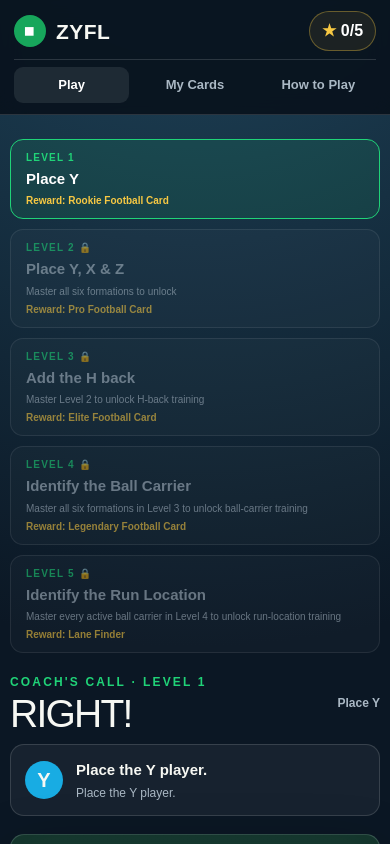
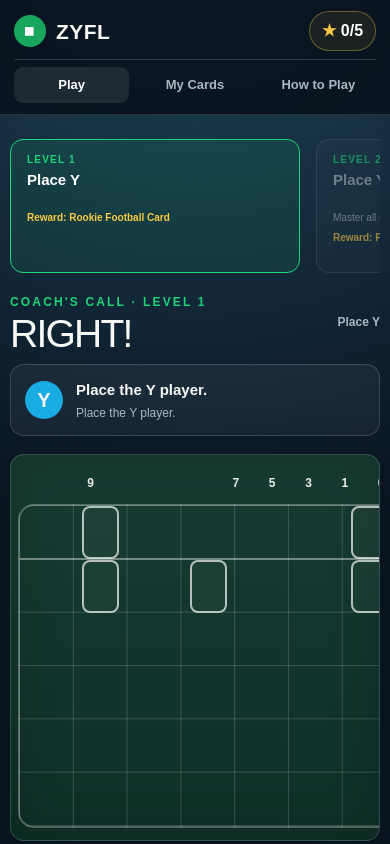
Before and after one commit to csandersge/zyfl-formation-lab, a Next.js app: page / in a window 390 px wide. Shown: the top 844 px of the page. Built offline with nearby package versions, Linux system fonts and the light colour scheme.

Commit message:
Add responsive level selector

```diff
--- a/app/globals.css
+++ b/app/globals.css
@@ -32,14 +32,22 @@ nav button:hover, nav button.nav-active { color: white; background: rgba(255,255
 .celebration { position: fixed; z-index: 50; top: 92px; left: 50%; transform: translateX(-50%); display: flex; align-items: center; gap: 10px; padding: 13px 20px; border: 1px solid rgba(247,200,67,.55); border-radius: 999px; color: #082116; background: var(--gold); box-shadow: 0 16px 45px rgba(0,0,0,.35); font-weight: 900; animation: celebration-in .32s ease-out; }
 .celebration span { font-size: 20px; }
 @keyframes celebration-in { from { opacity: 0; transform: translate(-50%, -18px) scale(.9); } }
-.phase-selector { display: grid; grid-template-columns: repeat(5, 1fr); gap: 10px; width: min(1180px, 100%); margin: 0 auto 28px; }
-.phase-selector button { position: relative; min-height: 62px; display: grid; gap: 3px; padding: 10px 15px; border: 1px solid var(--line); border-radius: 13px; color: var(--muted); background: rgba(255,255,255,.04); text-align: left; cursor: pointer; }
-.phase-selector button:hover:not(:disabled), .phase-selector button.phase-active { border-color: var(--green-bright); color: white; background: rgba(32,211,120,.1); }
-.phase-selector button:disabled { cursor: not-allowed; opacity: .58; }
-.phase-selector span { color: var(--green-bright); font-size: 10px; font-weight: 900; letter-spacing: .12em; text-transform: uppercase; }
-.phase-selector b { font-size: 15px; }
-.phase-selector small { color: var(--muted); font-size: 10px; }
-.phase-selector .phase-reward { color: var(--gold); font-weight: 800; }
+.level-selector { width: min(1180px, 100%); display: grid; grid-template-columns: 42px minmax(0, 1fr) 42px; align-items: stretch; gap: 10px; margin: 0 auto 28px; overflow: hidden; }
+.level-scroll-viewport { min-width: 0; overflow-x: auto; overscroll-behavior-inline: contain; scroll-snap-type: inline mandatory; scroll-behavior: smooth; scrollbar-width: none; }
+.level-scroll-viewport::-webkit-scrollbar { display: none; }
+.level-scroll-track { width: max-content; min-width: 100%; display: flex; gap: 16px; }
+.level-card { position: relative; flex: 0 0 clamp(240px, 22vw, 320px); min-height: 88px; display: grid; align-content: start; gap: 5px; padding: 12px 16px; border: 1px solid var(--line); border-radius: 13px; color: var(--muted); background: rgba(255,255,255,.04); text-align: left; cursor: pointer; scroll-snap-align: start; }
+.level-card:hover:not(:disabled), .level-card.phase-active { border-color: var(--green-bright); color: white; background: rgba(32,211,120,.1); }
+.level-card:focus-visible, .level-scroll-button:focus-visible { outline: 3px solid var(--gold); outline-offset: 2px; }
+.level-card:disabled { cursor: not-allowed; opacity: .58; }
+.level-card > span { color: var(--green-bright); font-size: 10px; font-weight: 900; letter-spacing: .12em; text-transform: uppercase; }
+.level-card b { min-height: 2.2em; font-size: 15px; line-height: 1.1; }
+.level-card small { color: var(--muted); font-size: 10px; }
+.level-card .phase-reward { color: var(--gold); font-weight: 800; }
+.level-scroll-button { width: 42px; min-height: 88px; display: grid; place-items: center; padding: 0; border: 1px solid var(--line); border-radius: 13px; color: white; background: rgba(255,255,255,.06); cursor: pointer; }
+.level-scroll-button span { font-size: 31px; line-height: 1; transform: translateY(-1px); }
+.level-scroll-button:hover:not(:disabled) { border-color: var(--green-bright); background: rgba(32,211,120,.12); }
+.level-scroll-button:disabled { cursor: default; opacity: .3; }
 .play-heading { display: grid; grid-template-columns: minmax(240px, .75fr) minmax(360px, 1.6fr) auto; align-items: center; gap: 22px; margin-bottom: 18px; }
 .eyebrow { margin: 0 0 4px; color: var(--green-bright); font-size: 12px; font-weight: 900; text-transform: uppercase; letter-spacing: .18em; }
 h1, h2, p { margin-top: 0; }
@@ -223,7 +231,9 @@ footer { border-top: 1px solid var(--line); padding: 18px; color: #78909f; text-
   .collection-count { margin-left: auto; min-width: 67px; padding: 7px 10px; }
   .play-page, .cards-page, .help-page { width: min(100% - 20px, 1180px); padding-top: 24px; }
   .celebration { top: 128px; width: max-content; max-width: calc(100% - 24px); text-align: center; }
-  .phase-selector { margin-bottom: 20px; }
+  .level-selector { grid-template-columns: minmax(0, 1fr); margin-bottom: 20px; overflow: visible; }
+  .level-scroll-button { display: none; }
+  .level-card { flex-basis: min(82vw, 290px); }
   .play-heading { grid-template-columns: 1fr auto; grid-template-areas: "call challenge" "feedback feedback"; gap: 12px; align-items: center; }
   .play-heading h1 { font-size: clamp(34px, 10vw, 48px); }
   .play-call { grid-area: call; }
@@ -237,7 +247,6 @@ footer { border-top: 1px solid var(--line); padding: 18px; color: #78909f; text-
   .mastery-grid { grid-template-columns: repeat(3, 1fr); }
   .steps { grid-template-columns: 1fr 1fr; }
   .reference-grid { grid-template-columns: 1fr 1fr; }
-  .phase-selector { grid-template-columns: repeat(2, 1fr); }
   .quiz-overlay { padding: 14px; }
   .carrier-quiz { width: min(520px, calc(100vw - 42px)); }
 }
@@ -245,7 +254,6 @@ footer { border-top: 1px solid var(--line); padding: 18px; color: #78909f; text-
 @media (max-width: 460px) {
   .play-heading { align-items: center; }
   .challenge-chip span { display: none; }
-  .phase-selector { grid-template-columns: 1fr; }
   .card-collection { grid-template-columns: 1fr; }
   .card-slot { width: min(330px, 100%); margin-inline: auto; }
   .rarity-guide { grid-template-columns: repeat(2, 1fr); }
@@ -258,6 +266,7 @@ footer { border-top: 1px solid var(--line); padding: 18px; color: #78909f; text-
 
 @media (prefers-reduced-motion: reduce) {
   *, *::before, *::after { animation-duration: .01ms !important; transition-duration: .01ms !important; }
+  .level-scroll-viewport { scroll-behavior: auto; }
   .reveal-stage img, .card-reveal.revealed .reveal-stage img { transform: none; }
   .card-reveal.revealed .sealed-card { transform: none; }
 }
--- a/app/page.tsx
+++ b/app/page.tsx
@@ -207,6 +207,18 @@ const CARD_DATA: Record<CardKey, {
   },
 };
 const CARD_KEYS = Object.keys(CARD_DATA) as CardKey[];
+const LEVEL_CONFIG: Array<{
+  level: Phase;
+  title: string;
+  reward: string;
+  lockedMessage?: string;
+}> = [
+  { level: 1, title: "Place Y", reward: "Reward: Rookie Football Card" },
+  { level: 2, title: "Place Y, X & Z", reward: "Reward: Pro Football Card", lockedMessage: "Master all six formations to unlock" },
+  { level: 3, title: "Add the H back", reward: "Reward: Elite Football Card", lockedMessage: "Master Level 2 to unlock H-back training" },
+  { level: 4, title: "Identify the Ball Carrier", reward: "Reward: Legendary Football Card", lockedMessage: "Master all six formations in Level 3 to unlock ball-carrier training" },
+  { level: 5, title: "Identify the Run Location", reward: "Reward: Lane Finder", lockedMessage: "Master every active ball carrier in Level 4 to unlock run-location training" },
+];
 
 function clampMastery(value: unknown): number {
   return typeof value === "number" ? Math.max(0, Math.min(5, Math.floor(value))) : 0;
@@ -466,9 +478,12 @@ export default function Home() {
   const [pendingLevelAdvance, setPendingLevelAdvance] = useState<Phase | null>(null);
   const [revealReady, setRevealReady] = useState(false);
   const [detailCard, setDetailCard] = useState<CardKey | null>(null);
+  const [levelScrollAtStart, setLevelScrollAtStart] = useState(true);
+  const [levelScrollAtEnd, setLevelScrollAtEnd] = useState(false);
   const revealRef = useRef<HTMLDivElement>(null);
   const detailRef = useRef<HTMLDivElement>(null);
-  const levelSelectorRef = useRef<HTMLDivElement>(null);
+  const levelSelectorRef = useRef<HTMLElement>(null);
+  const levelScrollViewportRef = useRef<HTMLDivElement>(null);
   const completionQueuedRef = useRef<Set<Phase>>(new Set());
   const returnFocusRef = useRef<HTMLElement | null>(null);
   const [ready, setReady] = useState(false);
@@ -589,6 +604,33 @@ export default function Home() {
   }, [detailCard]);
 
   useEffect(() => {
+    if (tab !== "play") return;
+    const viewport = levelScrollViewportRef.current;
+    if (!viewport) return;
+
+    const frame = window.requestAnimationFrame(() => {
+      scrollActiveLevelIntoView();
+      updateLevelScrollButtons();
+    });
+    const handleResize = () => updateLevelScrollButtons();
+    const resizeObserver = typeof ResizeObserver === "undefined"
+      ? null
+      : new ResizeObserver(handleResize);
+
+    viewport.addEventListener("scroll", updateLevelScrollButtons, { passive: true });
+    window.addEventListener("resize", handleResize);
+    resizeObserver?.observe(viewport);
+    if (viewport.firstElementChild) resizeObserver?.observe(viewport.firstElementChild);
+
+    return () => {
+      window.cancelAnimationFrame(frame);
+      viewport.removeEventListener("scroll", updateLevelScrollButtons);
+      window.removeEventListener("resize", handleResize);
+      resizeObserver?.disconnect();
+    };
+  }, [phase, tab]);
+
+  useEffect(() => {
     if (!pendingLevelAdvance || pendingReveal) return;
     const rewardKey = cardKeyForPhase(pendingLevelAdvance);
     if (!unlockedCards[rewardKey] || !cardRevealSeen[rewardKey]) return;
@@ -649,6 +691,51 @@ export default function Home() {
     if (level === 5) setPhase5Unlocked(true);
   }
 
+  function levelIsUnlocked(level: Phase) {
+    if (level === 1) return true;
+    if (level === 2) return phase2Unlocked;
+    if (level === 3) return phase3Unlocked;
+    if (level === 4) return phase4Unlocked;
+    return phase5Unlocked;
+  }
+
+  function updateLevelScrollButtons() {
+    const viewport = levelScrollViewportRef.current;
+    if (!viewport) return;
+    const tolerance = 2;
+    setLevelScrollAtStart(viewport.scrollLeft <= tolerance);
+    setLevelScrollAtEnd(
+      viewport.scrollLeft + viewport.clientWidth >= viewport.scrollWidth - tolerance,
+    );
+  }
+
+  function scrollActiveLevelIntoView() {
+    const activeCard = levelSelectorRef.current?.querySelector<HTMLButtonElement>(
+      '.level-card[aria-current="step"]',
+    );
+    activeCard?.scrollIntoView({
+      behavior: window.matchMedia("(prefers-reduced-motion: reduce)").matches ? "auto" : "smooth",
+      block: "nearest",
+      inline: "center",
+    });
+  }
+
+  function getLevelScrollAmount() {
+    const card = levelSelectorRef.current?.querySelector<HTMLElement>(".level-card");
+    const track = levelSelectorRef.current?.querySelector<HTMLElement>(".level-scroll-track");
+    if (!card || !track) return 280;
+    const styles = window.getComputedStyle(track);
+    const gap = Number.parseFloat(styles.columnGap || styles.gap || "0");
+    return card.getBoundingClientRect().width + gap;
+  }
+
+  function scrollLevels(direction: -1 | 1) {
+    levelScrollViewportRef.current?.scrollBy({
+      left: direction * getLevelScrollAmount(),
+      behavior: window.matchMedia("(prefers-reduced-motion: reduce)").matches ? "auto" : "smooth",
+    });
+  }
+
   function advanceToNextLevel(currentLevel: Phase) {
     const nextLevel = currentLevel + 1;
     setPendingLevelAdvance(null);
@@ -662,15 +749,13 @@ export default function Home() {
       setCelebration(`Level ${targetLevel} ready!`);
       window.setTimeout(() => {
         const target = levelSelectorRef.current?.querySelector<HTMLButtonElement>(`button[data-level="${targetLevel}"]`);
-        target?.focus();
-        target?.scrollIntoView({ block: "nearest" });
+        target?.focus({ preventScroll: true });
       }, 0);
     } else {
       setCelebration("All levels mastered!");
       window.setTimeout(() => {
         const target = levelSelectorRef.current?.querySelector<HTMLButtonElement>('button[data-level="5"]');
-        target?.focus();
-        target?.scrollIntoView({ block: "nearest" });
+        target?.focus({ preventScroll: true });
       }, 0);
     }
   }
@@ -1025,32 +1110,51 @@ export default function Home() {
         <section className="play-page">
           {celebration && <div className="celebration" role="status"><span>★</span>{celebration}</div>}
 
-          <div ref={levelSelectorRef} className="phase-selector" aria-label="Training level">
-            <button data-level="1" className={phase === 1 ? "phase-active" : ""} onClick={() => choosePhase(1)}>
-              <span>Level 1</span><b>Place Y</b>
-              <small className="phase-reward">{unlockedCards.phase1 ? "Card Unlocked ✓" : "Reward: Rookie Football Card"}</small>
+          <section ref={levelSelectorRef} className="level-selector" aria-label="Choose a level">
+            <button
+              type="button"
+              className="level-scroll-button level-scroll-left"
+              aria-label="Previous levels"
+              disabled={levelScrollAtStart}
+              onClick={() => scrollLevels(-1)}
+            >
+              <span aria-hidden="true">‹</span>
             </button>
-            <button data-level="2" className={phase === 2 ? "phase-active" : ""} onClick={() => choosePhase(2)} disabled={!phase2Unlocked}>
-              <span>Level 2 {phase2Unlocked ? "✓" : "🔒"}</span><b>Place Y, X & Z</b>
-              {!phase2Unlocked && <small>Master all six formations to unlock</small>}
-              <small className="phase-reward">{unlockedCards.phase2 ? "Card Unlocked ✓" : "Reward: Pro Football Card"}</small>
+            <div ref={levelScrollViewportRef} className="level-scroll-viewport">
+              <div className="level-scroll-track">
+                {LEVEL_CONFIG.map(({ level, title, reward, lockedMessage }) => {
+                  const unlocked = levelIsUnlocked(level);
+                  const cardKey = cardKeyForPhase(level);
+                  const completed = unlockedCards[cardKey];
+                  return (
+                    <button
+                      key={level}
+                      type="button"
+                      data-level={level}
+                      className={`level-card ${phase === level ? "phase-active" : ""}`}
+                      aria-current={phase === level ? "step" : undefined}
+                      onClick={() => choosePhase(level)}
+                      disabled={!unlocked}
+                    >
+                      <span>Level {level} {completed ? "✓" : unlocked ? "" : "🔒"}</span>
+                      <b>{title}</b>
+                      {!unlocked && lockedMessage && <small>{lockedMessage}</small>}
+                      <small className="phase-reward">{completed ? "Card Unlocked ✓" : reward}</small>
+                    </button>
+                  );
+                })}
+              </div>
+            </div>
+            <button
+              type="button"
+              className="level-scroll-button level-scroll-right"
+              aria-label="More levels"
+              disabled={levelScrollAtEnd}
+              onClick={() => scrollLevels(1)}
+            >
+              <span aria-hidden="true">›</span>
             </button>
-            <button data-level="3" className={phase === 3 ? "phase-active" : ""} onClick={() => choosePhase(3)} disabled={!phase3Unlocked}>
-              <span>Level 3 {phase3Unlocked ? "✓" : "🔒"}</span><b>Add the H back</b>
-              {!phase3Unlocked && <small>Master Level 2 to unlock H-back training</small>}
-              <small className="phase-reward">{unlockedCards.phase3 ? "Card Unlocked ✓" : "Reward: Elite Football Card"}</small>
-            </button>
-            <button data-level="4" className={phase === 4 ? "phase-active" : ""} onClick={() => choosePhase(4)} disabled={!phase4Unlocked}>
-              <span>Level 4 {phase4Unlocked ? "✓" : "🔒"}</span><b>Identify the Ball Carrier</b>
-              {!phase4Unlocked && <small>Master all six formations in Level 3 to unlock ball-carrier training</small>}
-              <small className="phase-reward">{unlockedCards.phase4 ? "Card Unlocked ✓" : "Reward: Legendary Football Card"}</small>
-            </button>
-            <button data-level="5" className={phase === 5 ? "phase-active" : ""} onClick={() => choosePhase(5)} disabled={!phase5Unlocked}>
-              <span>Level 5 {phase5Unlocked ? "✓" : "🔒"}</span><b>Identify the Run Location</b>
-              {!phase5Unlocked && <small>Master every active ball carrier in Level 4 to unlock run-location training</small>}
-              <small className="phase-reward">{unlockedCards.phase5 ? "Card Unlocked ✓" : "Reward: Lane Finder"}</small>
-            </button>
-          </div>
+          </section>
 
           <div className="play-heading">
             <div className="play-call">
```
Also changed, not shown: 1 other file (tests, documents, lock files or other folders).
